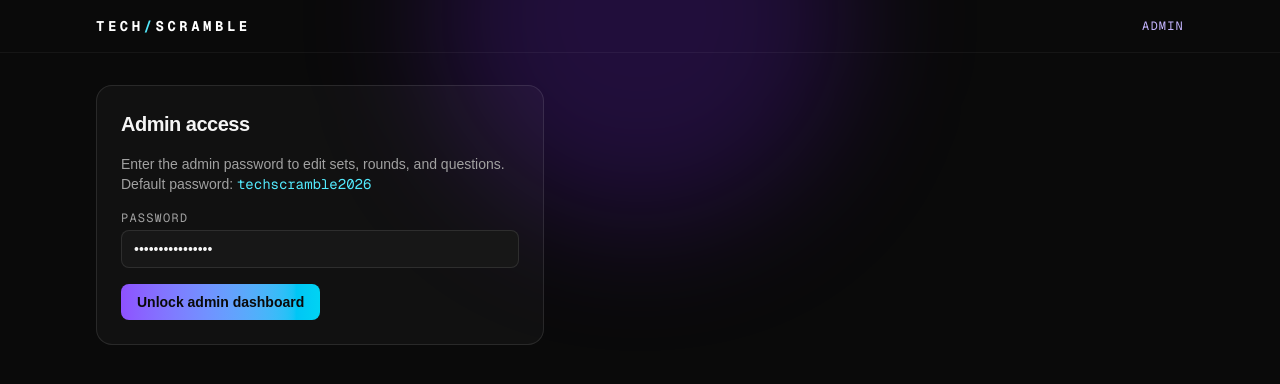
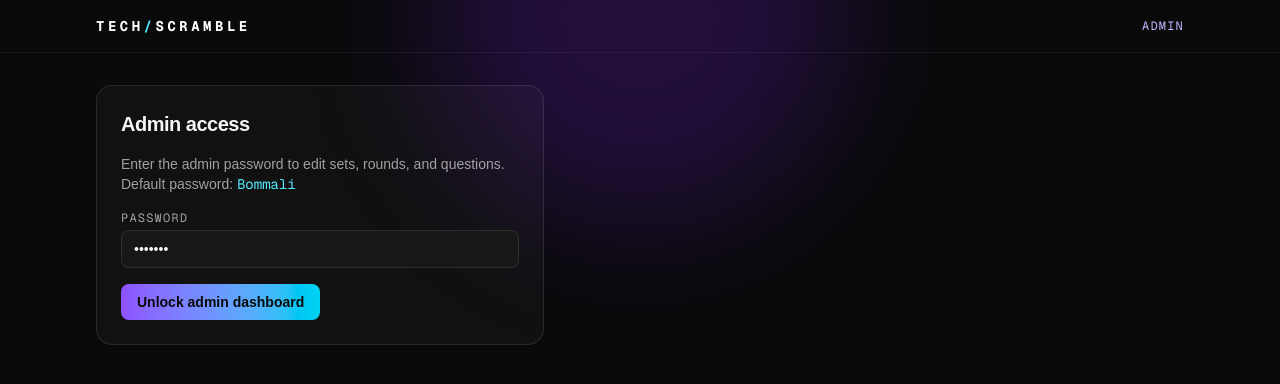
Before and after one commit to yashwanth207/tech-scramble, a Next.js app: page /admin in a window 1280 px wide. Shown: the top 384 px of the page. Built offline with nearby package versions, Linux system fonts and the light colour scheme.

Commit message:
chore: update default admin password to Bommali

```diff
--- a/app/admin/page.tsx
+++ b/app/admin/page.tsx
@@ -538,7 +538,7 @@ export default function AdminPage() {
   const [filterRound, setFilterRound] = useState<string>("all");
 
   const [modal, setModal] = useState<ModalState>(null);
-  const [uploadKey, setUploadKey] = useState<string>("techscramble2026");
+  const [uploadKey, setUploadKey] = useState<string>("Bommali");
   const [unlocked, setUnlocked] = useState<boolean>(false);
   const [unlocking, setUnlocking] = useState<boolean>(false);
   const [unlockError, setUnlockError] = useState<string>("");
@@ -1080,7 +1080,7 @@ export default function AdminPage() {
     <form onSubmit={unlock} className={`${cardClass} max-w-md space-y-4 p-6`}>
       <h2 className="text-xl font-bold tracking-tight">Admin access</h2>
       <p className="text-sm text-neutral-400">
-        Enter the admin password to edit sets, rounds, and questions. Default password: <code className="text-cyan-300">techscramble2026</code>
+        Enter the admin password to edit sets, rounds, and questions. Default password: <code className="text-cyan-300">Bommali</code>
       </p>
       <div>
         <label htmlFor="admin-password" className={labelClass}>
--- a/lib/quiz-store.ts
+++ b/lib/quiz-store.ts
@@ -36,7 +36,7 @@ export function getBackendStatus() {
 
   const supabaseUrl = (process.env.SUPABASE_URL ?? process.env.NEXT_PUBLIC_SUPABASE_URL ?? "").replace(/\/+$/, "");
   const supabaseKey = process.env.SUPABASE_SERVICE_ROLE_KEY ?? "";
-  const adminKey = process.env.ADMIN_UPLOAD_KEY || "techscramble2026";
+  const adminKey = process.env.ADMIN_UPLOAD_KEY || "Bommali";
 
   const isFirebaseConfigured = Boolean(firebaseProjectId);
   const isSupabaseConfigured = Boolean(supabaseUrl && supabaseKey);
```
Also changed, not shown: 1 other file (tests, documents, lock files or other folders).
